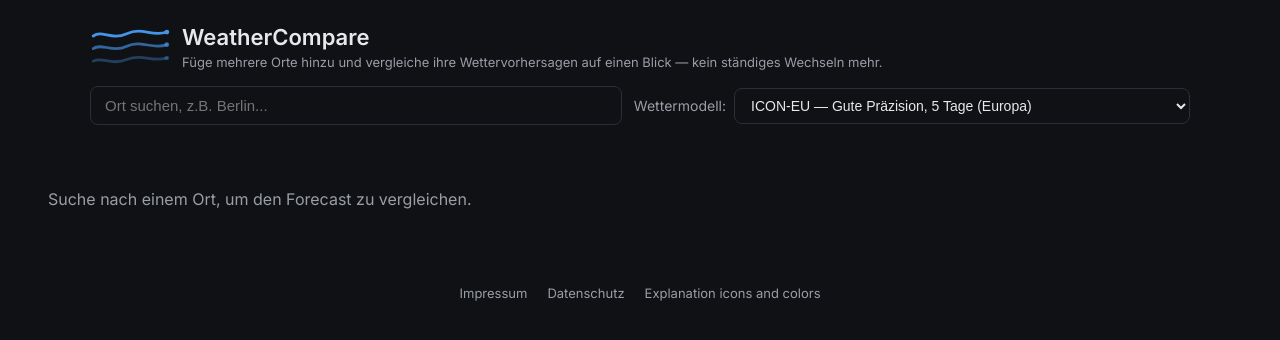
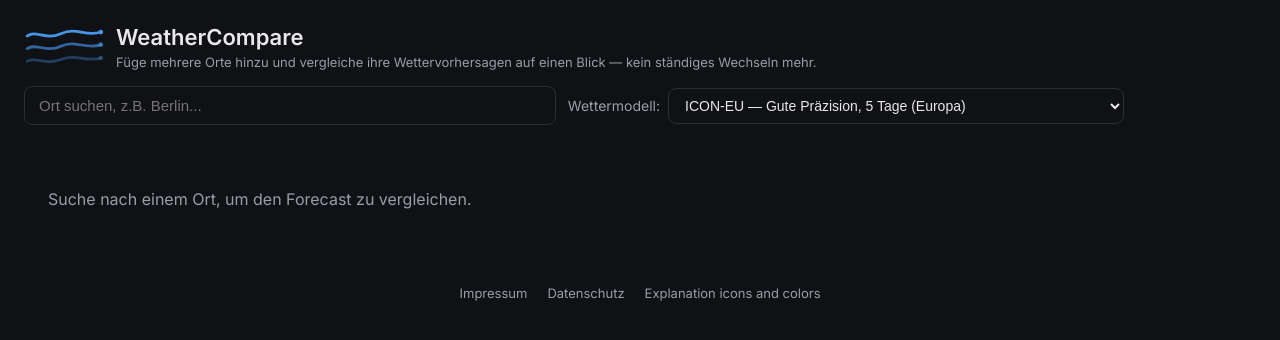
Before and after one commit to trett1004/weather-compare, a React (Vite) app: page / in a window 1280 px wide. Shown: the top 340 px of the page. Built offline with nearby package versions, Linux system fonts and the light colour scheme.

Commit message:
style: improve layout of header and inputfields for desktop

```diff
--- a/style.css
+++ b/style.css
@@ -38,7 +38,7 @@ body {
 
 .page-header {
   max-width: 1100px;
-  margin: 0 auto 24px;
+  margin-bottom: 24px;
   display: flex;
   flex-direction: column;
   gap: 0;
```
